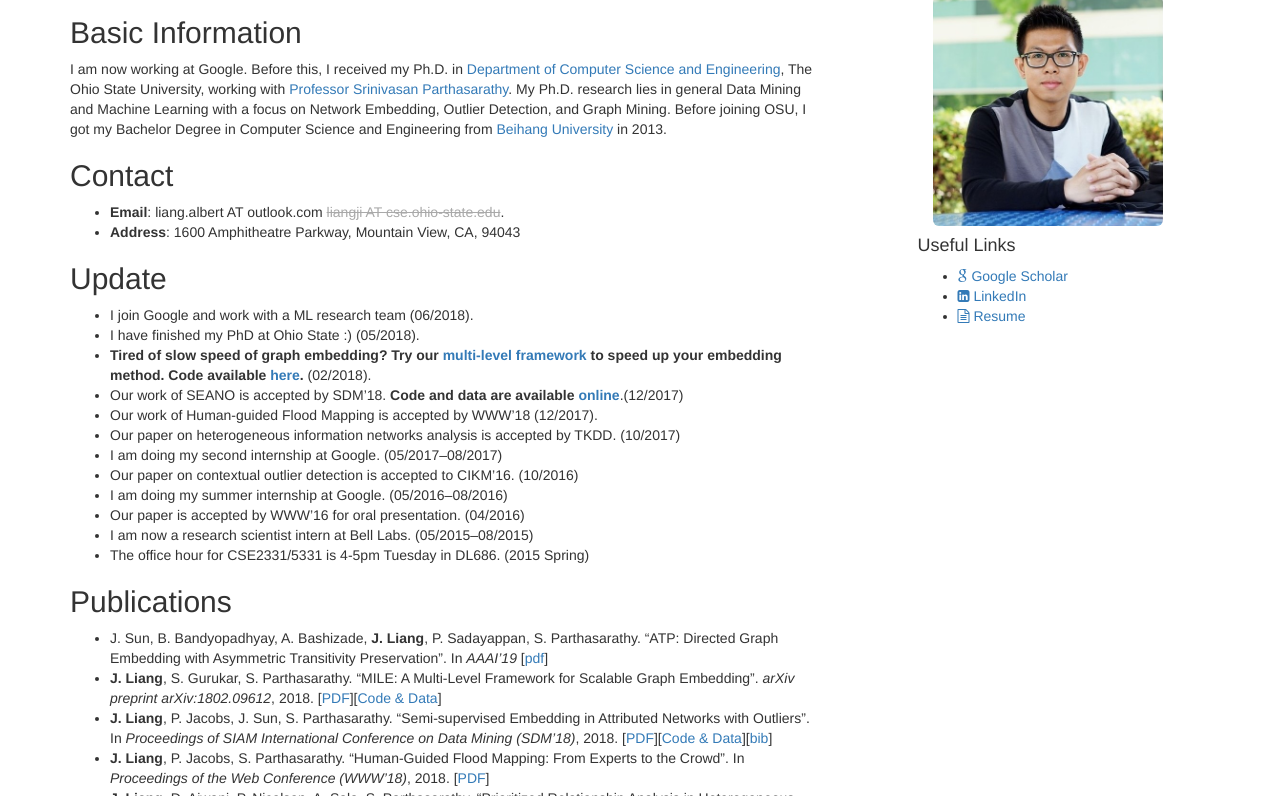
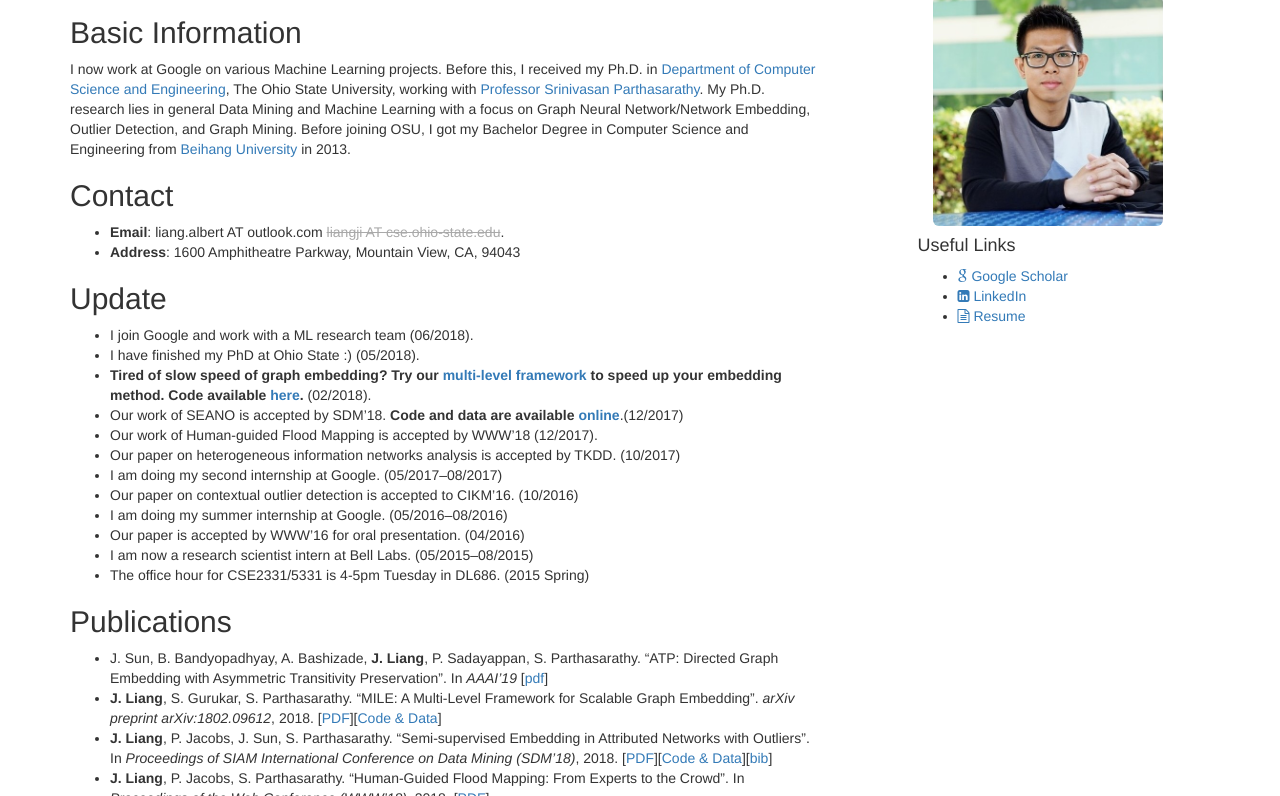
Before and after one commit to BuckeyeDM/BuckeyeDM.github.io, a Jekyll site: the page built from index.md, in a window 1280 px wide and 900 px high, cut to the strip 104-900 px from the top of the window. Built offline with Jekyll 4.4.1, drawn with Linux system fonts in a browser that asks for light colours.

Commit message:
Update index.md

```diff
--- a/index.md
+++ b/index.md
@@ -6,7 +6,7 @@ excludedFromNav: true
 ---
 
 ## Basic Information
-I am now working at Google. Before this, I received my Ph.D. in [Department of Computer Science and Engineering](https://cse.osu.edu/), The Ohio State University, working with [Professor Srinivasan Parthasarathy](http://web.cse.ohio-state.edu/~parthasarathy.2/). My Ph.D. research lies in general Data Mining and Machine Learning with a focus on Network Embedding, Outlier Detection, and Graph Mining. Before joining OSU, I got my Bachelor Degree in Computer Science and Engineering from [Beihang University](http://ev.buaa.edu.cn/) in 2013.
+I now work at Google on various Machine Learning projects. Before this, I received my Ph.D. in [Department of Computer Science and Engineering](https://cse.osu.edu/), The Ohio State University, working with [Professor Srinivasan Parthasarathy](http://web.cse.ohio-state.edu/~parthasarathy.2/). My Ph.D. research lies in general Data Mining and Machine Learning with a focus on Graph Neural Network/Network Embedding, Outlier Detection, and Graph Mining. Before joining OSU, I got my Bachelor Degree in Computer Science and Engineering from [Beihang University](http://ev.buaa.edu.cn/) in 2013.
 
 ## Contact
 * **Email**: liang.albert AT outlook.com  <span style="color:#A9A9A9">~~liangji AT cse.ohio-state.edu~~</span>.
```
